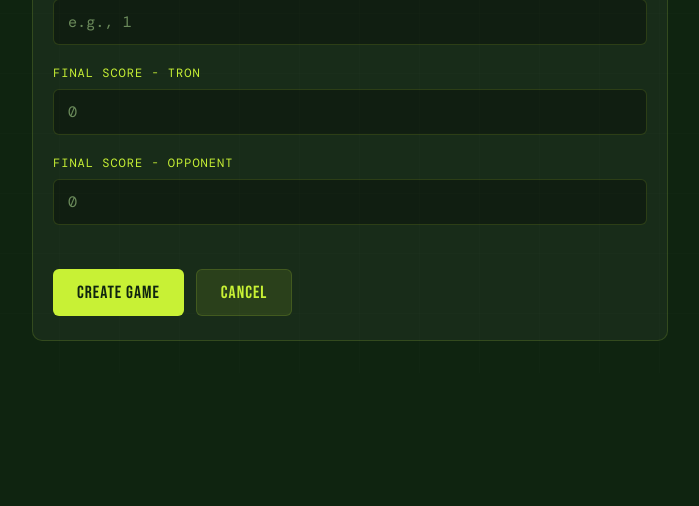
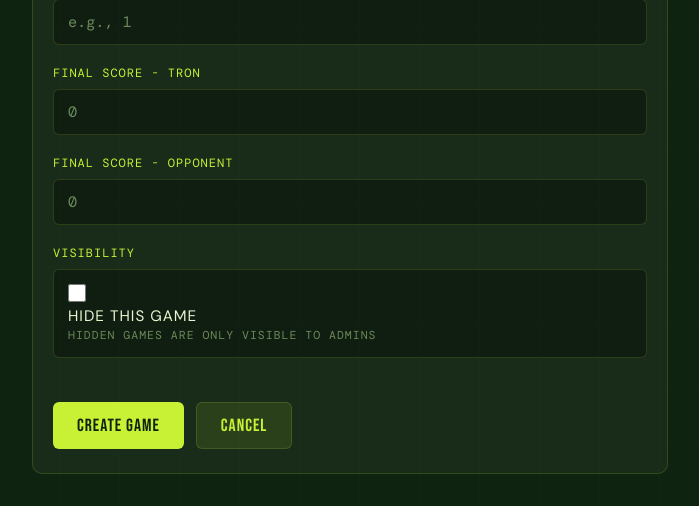
Before and after one commit to liorschifrin/troniworld, a Flask app: page /film/games/new in a window 1280 px wide. Shown: the part 739-1245 px from the top of the page, without its empty margins (0-699 px from the left). Before the commit the page ends 1080 px from the top, so only its background shows below. Run offline with Flask 3, Linux system fonts and the light colour scheme; the visitor is signed in with stand-in values (Sample User, id 1); tables that the repository leaves empty hold one stand-in row (values such as "Sample post"); data that the repository does not hold is empty.

Commit message:
add hidden games

```diff
--- a/flask_app/film_routes.py
+++ b/flask_app/film_routes.py
@@ -346,6 +346,8 @@ def my_games():
     if current_user.player:
         # Get all games this player was in (through game_roster)
         my_games_list = current_user.player.games
+        if not current_user.is_admin:
+            my_games_list = [g for g in my_games_list if not g.is_hidden]
         # Sort by date descending (game_date is a string in ISO format YYYY-MM-DD, or None)
         my_games_list = sorted(my_games_list, key=lambda g: (g.game_date or '', g.id), reverse=True)
 
@@ -441,6 +443,8 @@ def tron_data():
     current_user = get_current_user()
 
     all_games = Game.query.order_by(Game.game_date.desc().nullslast(), Game.id.desc()).all()
+    if not current_user.is_admin:
+        all_games = [g for g in all_games if not g.is_hidden]
     all_tournaments = Tournament.query.order_by(Tournament.start_date.desc().nullslast(), Tournament.name).all()
 
     # ── Filter by selected game IDs (default = all) ─────────────────
@@ -590,6 +594,8 @@ def tron_data():
 def games_list():
     current_user = get_current_user()
     games = Game.query.options(joinedload(Game.tournament)).all()
+    if not current_user.is_admin:
+        games = [g for g in games if not g.is_hidden]
 
     tournaments_map = {}
     standalone_games = []
@@ -807,6 +813,7 @@ def new_game():
         opp_score = int(final_score_opponent) if final_score_opponent else None
 
         # Create new game
+        is_hidden = request.form.get('is_hidden') == 'on'
         new_game = Game(
             title=title,
             opponent=opponent,
@@ -815,7 +822,8 @@ def new_game():
             tournament_id=tournament.id if tournament else None,
             tournament_game_number=tournament_game_number,
             final_score_tron=tron_score,
-            final_score_opponent=opp_score
+            final_score_opponent=opp_score,
+            is_hidden=is_hidden
         )
 
         try:
@@ -897,6 +905,7 @@ def edit_game(game_id):
         game.tournament_game_number = tournament_game_number
         game.final_score_tron = tron_score
         game.final_score_opponent = opp_score
+        game.is_hidden = request.form.get('is_hidden') == 'on'
 
         try:
             db.session.commit()
--- a/flask_app/models.py
+++ b/flask_app/models.py
@@ -79,6 +79,7 @@ class Game(db.Model):
     final_score_tron = db.Column(db.Integer)
     final_score_opponent = db.Column(db.Integer)
     player_order_data = db.Column(db.JSON)  # Stores player order and section info: {"players": [names], "separator_index": int}
+    is_hidden = db.Column(db.Boolean, nullable=False, default=False, server_default='0')  # Hidden from non-admin users
 
     # Relationships
     # roster is defined as backref in Player model (many-to-many through game_roster table)
--- a/flask_app/templates/film_room/forms/new_game.html
+++ b/flask_app/templates/film_room/forms/new_game.html
@@ -103,6 +103,44 @@
 
   .form-group input[type="number"] {
     font-family: 'DM Mono', monospace;
+  }
+
+  .checkbox-group {
+    display: flex;
+    align-items: center;
+    gap: 12px;
+    padding: 14px;
+    background: rgba(0,0,0,0.3);
+    border: 1px solid var(--border);
+    border-radius: 6px;
+    cursor: pointer;
+    transition: border-color 0.2s;
+  }
+
+  .checkbox-group:hover {
+    border-color: rgba(200,241,53,0.4);
+  }
+
+  .checkbox-group input[type="checkbox"] {
+    width: 18px;
+    height: 18px;
+    accent-color: var(--lime);
+    cursor: pointer;
+    flex-shrink: 0;
+  }
+
+  .checkbox-group .checkbox-label {
+    font-family: 'DM Sans', sans-serif;
+    font-size: 0.95rem;
+    color: var(--text);
+    user-select: none;
+  }
+
+  .checkbox-group .checkbox-hint {
+    font-family: 'DM Mono', monospace;
+    font-size: 0.72rem;
+    color: var(--muted);
+    margin-top: 2px;
   }
 
   .form-actions {
@@ -238,6 +276,17 @@
           <label>Final Score - Opponent</label>
           <input type="number" name="final_score_opponent" min="0" placeholder="0">
         </div>
+
+        <div class="form-group">
+          <label>Visibility</label>
+          <label class="checkbox-group">
+            <input type="checkbox" name="is_hidden" id="is_hidden">
+            <div>
+              <div class="checkbox-label">Hide this game</div>
+              <div class="checkbox-hint">Hidden games are only visible to admins</div>
+            </div>
+          </label>
+        </div>
       </div>
 
       <div class="form-actions">
```
Also changed, not shown: AGENTS.md (+7 -0 lines), flask_app/templates/film_room/forms/edit_game.html (+49 -0 lines), flask_app/templates/film_room/pages/games_list.html (+34 -2 lines).
